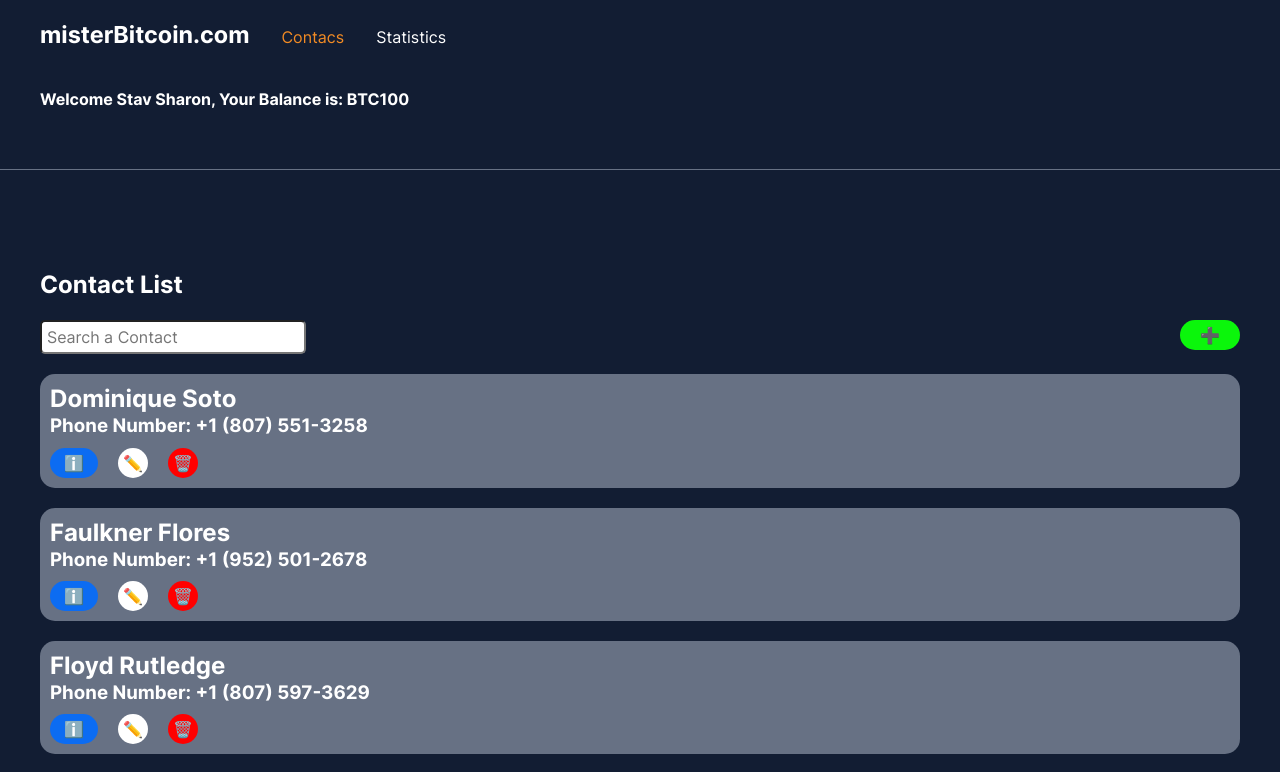
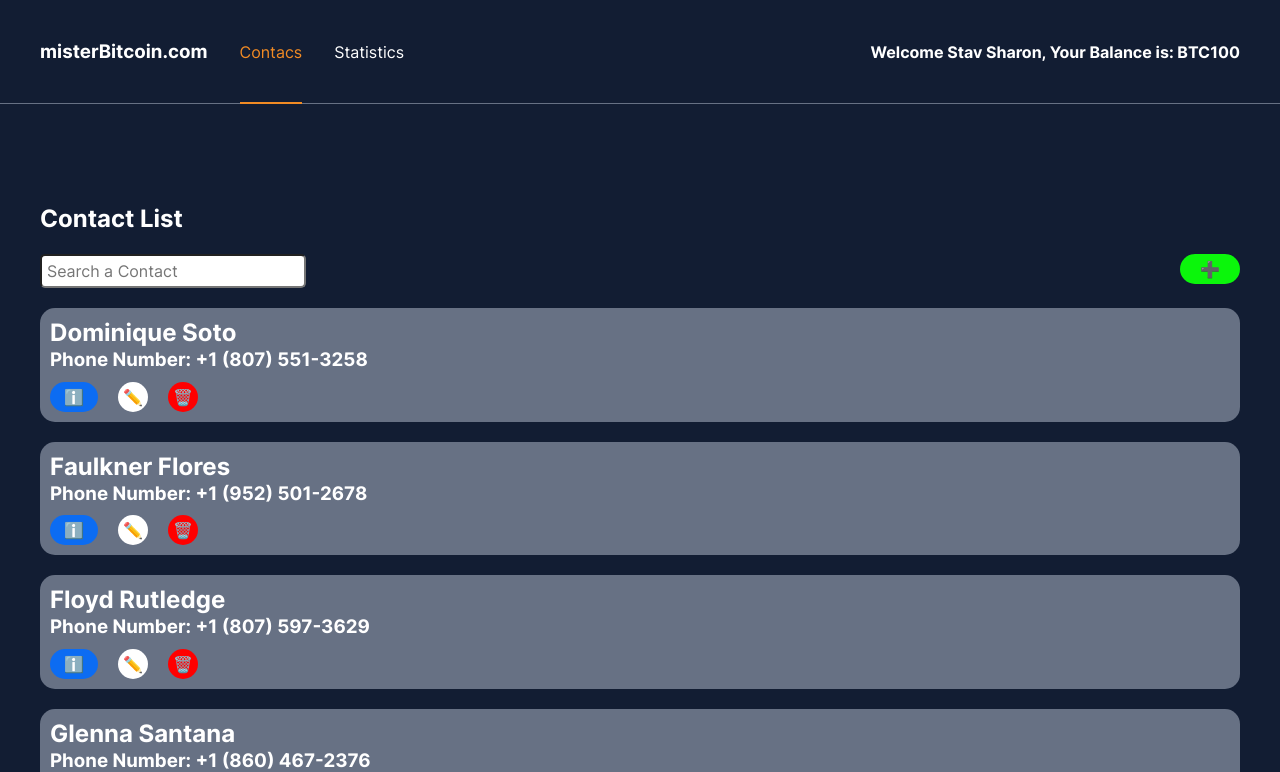
Before and after one commit to Ariel201711/mister-bitcoin, a Vue app: page /#/contact in a window 1280 px wide. Shown: the top 772 px of the page. Built offline with nearby package versions, Linux system fonts and the light colour scheme.

Commit message:
reorganising header - dividing it in the div to nav with box-shadow and another div

```diff
--- a/src/assets/styles/cmps/_app-header.scss
+++ b/src/assets/styles/cmps/_app-header.scss
@@ -1,38 +1,22 @@
 .app-header {
-    padding-block: 20px;
+    padding-block: 40px;
     background-color: $clr1;
     color: $clr2;
     border-bottom: 1px solid $clr6;
 
-    .logo {
-        font-size: rem(20px);
-    }
-
     nav {
+        flex-grow: 1;
+        gap: rem(32px);
         a {
-            display: inline-flex;
-
-            &:not(:first-of-type) {
-                padding-inline-start: rem(16px);
-            }
-
-            &:not(:last-of-type) {
-                padding-inline-end: rem(16px);
-            }
-
             &.router-link-exact-active {
-                &:not(:first-of-type) {
+                &:not(.logo) {
                     color: $clr5;
+                    box-shadow: 0 60px 0 $clr5;
                 }
                 &:hover {
                     background-color: transparent;
                 }
             }
         }
-
-    }
-
-    .loggedin-user {
-        padding-block: 40px;
     }
 }
--- a/src/components/AppHeader.vue
+++ b/src/components/AppHeader.vue
@@ -1,15 +1,17 @@
 <template>
-  <header class="app-header full main-layout flex">
-    <nav>
-      <RouterLink to="/" class="logo clean-link">
-        <h3>misterBitcoin.com</h3>
-      </RouterLink>
-      <RouterLink to="/contact" class="clean-link">Contacs</RouterLink>
-      <RouterLink to="/stats" class="clean-link">Statistics</RouterLink>
+  <header class="app-header full main-layout">
+    <div class="flex align-center">
+      <nav class="flex align-center">
+        <RouterLink to="/" class="logo clean-link">
+          <h3>misterBitcoin.com</h3>
+        </RouterLink>
+        <RouterLink to="/contact" class="clean-link">Contacs</RouterLink>
+        <RouterLink to="/stats" class="clean-link">Statistics</RouterLink>
+      </nav>
       <div class="loggedin-user">
         <h4>Welcome {{loggedInUser.name}}, Your Balance is: BTC{{loggedInUser.balance}}</h4>
       </div>
-    </nav>
+    </div>
   </header>
 </template>
 
```
